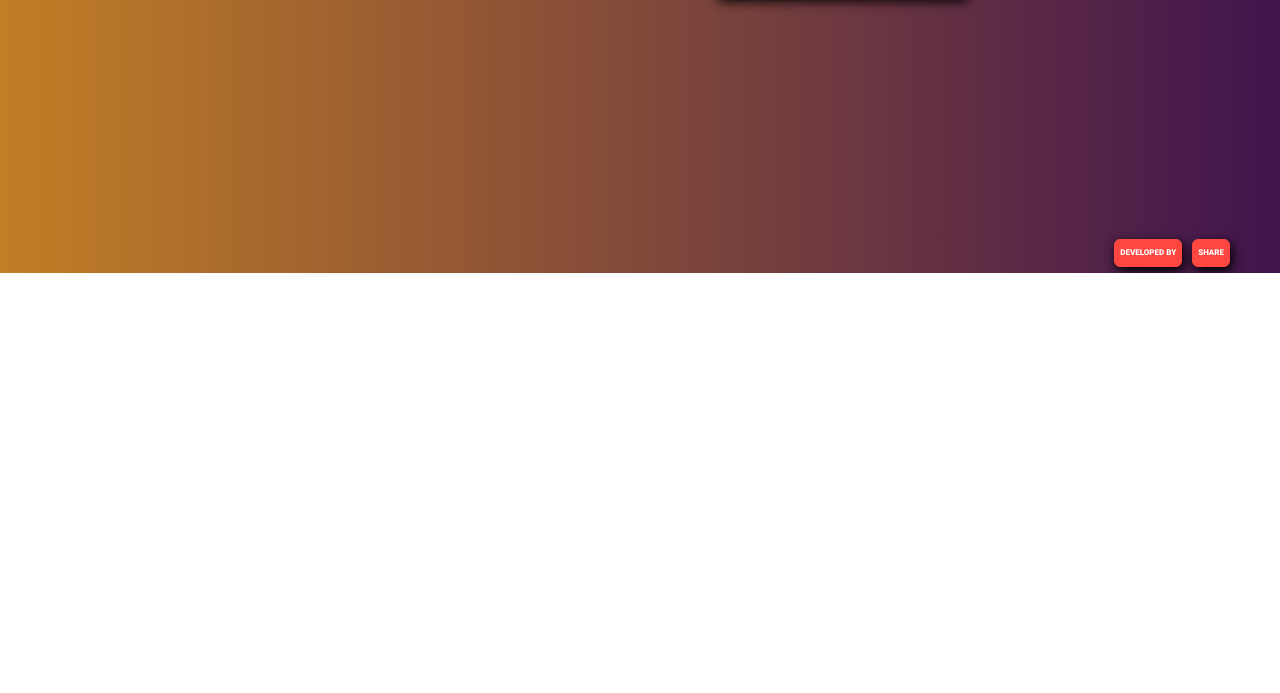
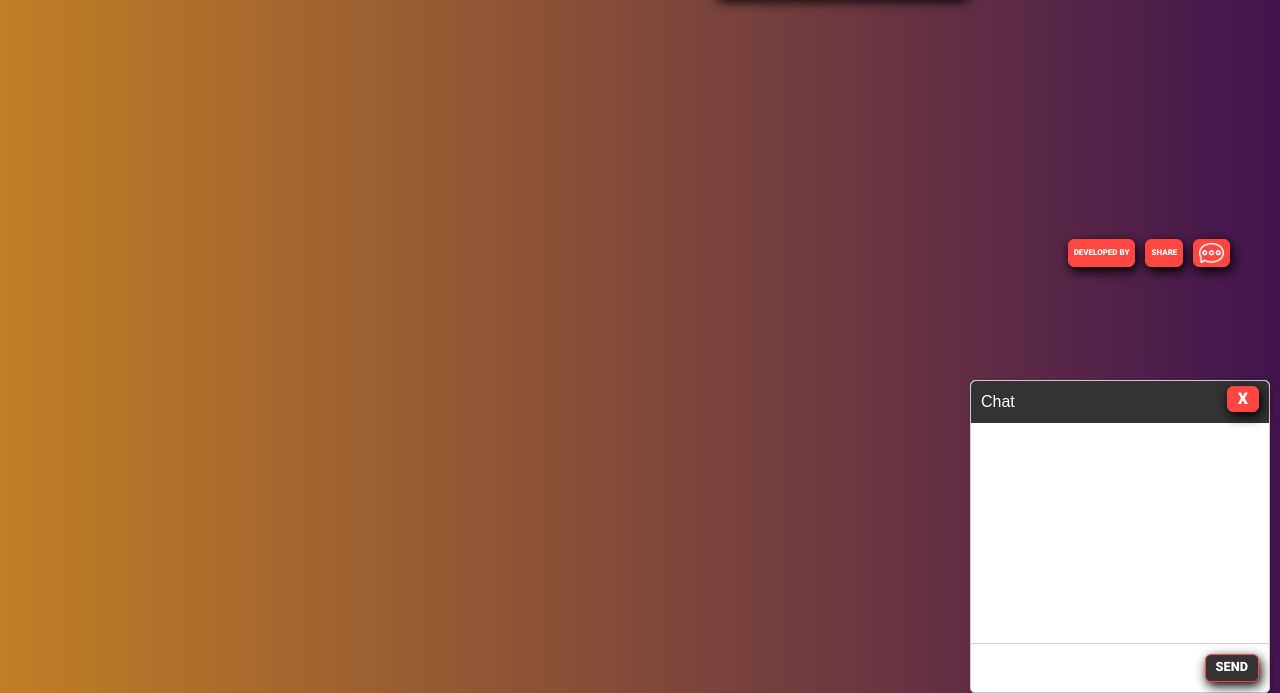
Before and after one commit to MaestroFront/uno-app, a website built with webpack: page app/src/index.html in a window 1280 px wide. Shown: the part 527-1220 px from the top of the page. Before the commit the page ends 800 px from the top, so only its background shows below. Built offline with nearby package versions, Linux system fonts and the light colour scheme; no server answers; files whose address does not match are found by name.

Commit message:
feat: add chat rendering

```diff
--- /dev/null
+++ b/app/src/components/chat/chat.scss
@@ -0,0 +1,97 @@
+
+.chat-logo {
+    height: 20px;
+    filter: invert(100%) sepia(0%) saturate(19%) hue-rotate(49deg) brightness(107%) contrast(105%);
+}
+
+.chat-btn {
+  padding: 3px 5px;
+  margin-left: 10px;
+}
+
+.chat-btn:hover .chat-logo {
+  filter: invert(44%) sepia(51%) saturate(3558%) hue-rotate(335deg) brightness(100%) contrast(102%);
+}
+
+.chat {
+  position: absolute;
+  right: 0;
+  bottom: 0;
+  margin: 10px;
+  width: 300px;
+  background-color: #fff;
+  border: 1px solid #ccc;
+  border-radius: 5px;
+  box-shadow: 2px 2px 5px rgba(0, 0, 0, 0.1);
+  transform: translateY(150%);
+  transition: 1s ease-in-out;
+}
+
+  .chat.open {
+  transform: translateY(0%);
+  transition: 1s ease-in-out;
+  }
+
+  .chat-header {
+  background-color: #333;
+  color: #fff;
+  padding: 10px;
+  font-size: 1em;
+  border-top-left-radius: 5px;
+  border-top-right-radius: 5px;
+  position: relative;
+  }
+
+  .chat-close-btn {
+  position: absolute;
+  right: 10px;
+  top: 5px;
+  line-height: 8px;
+  padding: 8px 10px;
+  }
+
+  .chat-window {
+  height: 220px;
+  overflow-y: scroll;
+  }
+
+  .message-list {
+    margin: 0px;
+    padding: 0px;
+  }
+
+  .chat-input {
+    display: flex;
+    align-items: center;
+    padding: 10px;
+    border-top: 1px solid #ccc;
+  }
+
+  .message-input {
+    flex: 1;
+    border: none;
+    outline: none;
+    padding: 5px;
+    font-size: 1em;
+  }
+
+  .chat-send-btn {
+    background-color: #333;
+    color: #fff;
+    font-size: 0.8em;
+    padding: 5px 10px;
+  }
+
+  .chat-window::-webkit-scrollbar {
+    width: 5px;
+  }
+
+  .chat-window::-webkit-scrollbar-track {
+    background: #c27e25;
+  }
+
+  .chat-window::-webkit-scrollbar-thumb {
+    background-color: #41144e;
+    border-radius: 20px;
+    border: 3px solid #41144e;
+  }
--- /dev/null
+++ b/app/src/components/chat/chat.ts
@@ -0,0 +1,38 @@
+import { createButton, createElement, createImage } from '../helpers/helpers';
+
+const openChat = () => {
+  (document.querySelector('.chat') as HTMLDivElement).classList.add('open');
+};
+
+export const renderChat = () => {
+  const chat = createElement('div', 'chat') as HTMLDivElement;
+  const header = createElement('div', 'chat-header');
+  const headerBtn = createButton('btn-cross', 'button', 'x');
+  headerBtn.classList.add('chat-close-btn');
+  header.textContent = 'Chat';
+  const chatWindow = createElement('div', 'chat-window');
+  const messageList = createElement('ul', 'message-list');
+  const chatInput = createElement('div', 'chat-input');
+  const messageInput = createElement('input', 'message-input') as HTMLInputElement;
+  messageInput.type = 'text';
+  const button = createButton('chat-send-btn', 'button', 'Send');
+
+  chatInput.append(messageInput, button);
+  chatWindow.append(messageList);
+  header.append(headerBtn);
+  chat.append(header, chatWindow, chatInput );
+
+  headerBtn.addEventListener('click', () => {
+    chat.classList.remove('open');
+  });
+  return chat;
+};
+
+export const renderChatButton = (): HTMLButtonElement => {
+  const chatBtn = createButton('chat-btn', 'button', '');
+  const chatLogo = createImage('chat-logo', '../../assets/img/chat.png', 'chat-logo');
+  chatBtn.append(chatLogo);
+
+  chatBtn.addEventListener('click', openChat);
+  return chatBtn;
+};
--- a/app/src/components/footer/footer.ts
+++ b/app/src/components/footer/footer.ts
@@ -1,4 +1,6 @@
+import { renderChatButton } from '../chat/chat';
 import { createButton } from '../helpers/helpers';
+
 
 export const createFooter = () => {
   const footer = document.querySelector('.footer') as HTMLDivElement;
@@ -20,5 +22,5 @@ export const createFooter = () => {
         .catch((error) => console.log('Не удалось поделиться', error));
     }
   };
-  footer.append(btnDevelopedBy, btnShare);
+  footer.append(btnDevelopedBy, btnShare, renderChatButton());
 };
--- a/app/src/components/game-field/game-field.ts
+++ b/app/src/components/game-field/game-field.ts
@@ -6,6 +6,7 @@ import {
 import Controller from '../../controller';
 import { renderBackSide, renderCardWithNumber, yellowColor } from '../cards/cards';
 import { getCardFromDeck } from './game-animation';
+import { renderChat } from '../chat/chat';
 
 const playerField = (playerClassName: string, playerName: string) => {
   const block = createElement('div', playerClassName) as HTMLDivElement;
@@ -105,7 +106,7 @@ export const createGameField = (quantity: number) => {
   field.append(deck, currentCard, createRhomb(), uno);
   container.append(field);
 
-  main.append(container);
+  main.append(container, renderChat());
   /* мои подключени */
   deck.addEventListener('click', (e) => {
     getCardFromDeck(e, 'bottom');//TODO..анимация карты в зависимости от позиции игрока: top, bottom, left, right
--- a/app/src/components/main-page/main-page.ts
+++ b/app/src/components/main-page/main-page.ts
@@ -1,6 +1,7 @@
 import { createElement, createButton, createImage } from '../helpers/helpers';
 import { createChoiceContainer } from '../choice-settings/choice';
 import { openRulesPage } from '../rules-page/rules-page';
+import { renderChat } from '../chat/chat';
 
 const createChoiceGameContainer = () => {
   const container = createElement('div', 'choice-game');
@@ -25,7 +26,7 @@ const createChoiceGameContainer = () => {
 export const createMainPage = () => {
   const main = document.querySelector('.main') as HTMLDivElement;
   const logo = createImage('logo', '../assets/img/logo-UNO.png', 'logo');
-  main?.append(logo, createChoiceGameContainer());
+  main?.append(logo, createChoiceGameContainer(), renderChat());
 
   return main;
 };
--- a/app/src/index.ts
+++ b/app/src/index.ts
@@ -7,6 +7,7 @@ import './components/header/header';
 import './components/table-results/table-results';
 import './components/choice-settings/choice';
 import './components/local-storage';
+import './components/chat/chat';
 
 import { createPage } from './components/helpers/helpers';
 
--- a/app/src/style.scss
+++ b/app/src/style.scss
@@ -11,3 +11,4 @@
 @import url(../src/scss/inputs.scss);
 @import url(../src/components/header/header.scss);
 @import url(../src/components/registration/registration.scss);
+@import url(../src/components/chat/chat.scss);
```
Also changed, not shown: app/src/assets/img/chat.png (added), app/src/scss/buttons.scss (line endings or trailing spaces).
